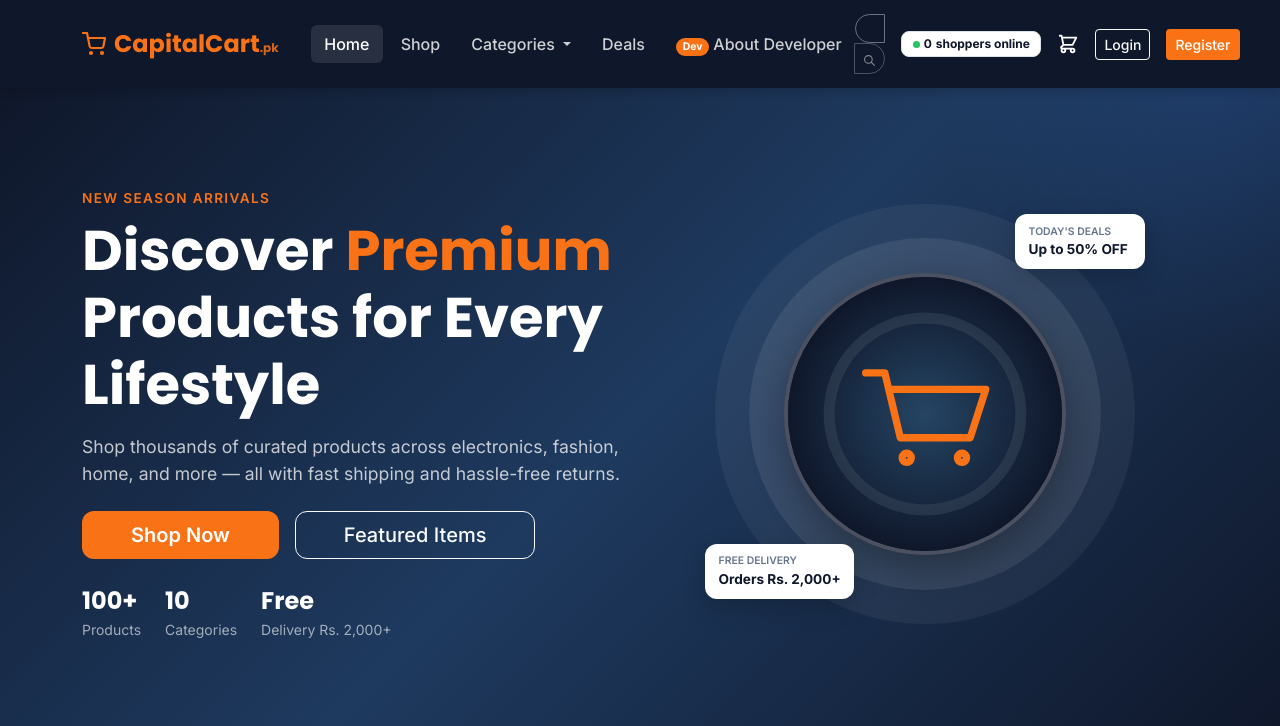
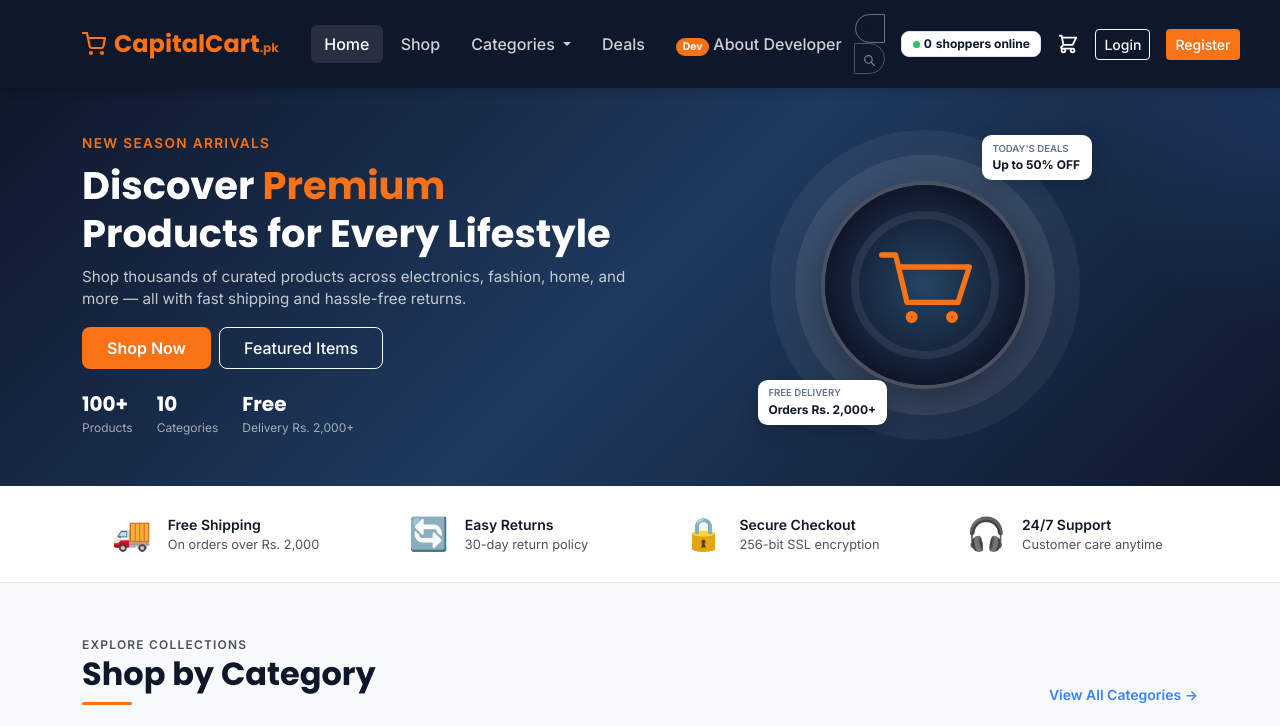
Before and after one commit to itsnasiralii/capitalcart, a Laravel app: page / in a window 1280 px wide. Shown: the top 726 px of the page. Run offline with Laravel 12, Linux system fonts and the light colour scheme; data comes from the database, SQL or seed files in the repository; data that the repository does not hold is empty; style sheets or scripts are compiled from the project's sources; some libraries are stand-ins or nearby versions.

Commit message:
style(home): compact hero section height and slider for above-the-fold product visibility

```diff
--- a/resources/css/app.scss
+++ b/resources/css/app.scss
@@ -229,7 +229,7 @@ $link-decoration:        none;
 // Hero section
 .hero-section {
   background: linear-gradient(135deg, #0F172A 0%, #1E3A5F 50%, #0F172A 100%);
-  padding: 100px 0;
+  padding: 42px 0 46px;
   position: relative;
   overflow: hidden;
 
@@ -238,25 +238,27 @@ $link-decoration:        none;
     position: absolute;
     top: -50%;
     right: -20%;
-    width: 600px;
-    height: 600px;
+    width: 450px;
+    height: 450px;
     background: radial-gradient(circle, rgba(59,130,246,0.15) 0%, transparent 70%);
     border-radius: 50%;
   }
 
   h1 {
     font-family: 'Poppins', sans-serif;
-    font-size: clamp(2rem, 5vw, 3.5rem);
+    font-size: clamp(1.75rem, 3.2vw, 2.4rem);
     font-weight: 700;
     color: #fff;
-    line-height: 1.2;
+    line-height: 1.25;
+    margin-bottom: 0.5rem;
   }
 
   .hero-accent { color: #F97316; }
 
   p {
     color: rgba(255,255,255,0.75);
-    font-size: 1.1rem;
+    font-size: 0.95rem;
+    line-height: 1.5;
   }
 }
 
@@ -812,7 +814,7 @@ $link-decoration:        none;
 
 // Responsive utilities
 @media (max-width: 768px) {
-  .hero-section { padding: 60px 0; }
+  .hero-section { padding: 32px 0; }
   .admin-sidebar { transform: translateX(-100%); transition: transform 0.3s; &.open { transform: none; } }
   .admin-main { margin-left: 0; }
   .offcanvas-cart { width: 100% !important; }
--- a/resources/views/livewire/hero-slider.blade.php
+++ b/resources/views/livewire/hero-slider.blade.php
@@ -1,6 +1,6 @@
 <div class="hero-circular-slider-container" id="capitalHeroSlider" data-autoplay="{{ $autoplayDuration * 1000 }}" style="position:relative;display:inline-block;max-width:100%">
     {{-- Concentric Glow Rings (Preserving existing visual layout) --}}
-    <div class="glow-ring-outer" style="width:min(420px,calc(100vw - 48px));aspect-ratio:1;border-radius:50%;background:rgba(255,255,255,0.05);display:flex;align-items:center;justify-content:center;margin:0 auto;position:relative">
+    <div class="glow-ring-outer" style="width:min(310px,calc(100vw - 48px));aspect-ratio:1;border-radius:50%;background:rgba(255,255,255,0.05);display:flex;align-items:center;justify-content:center;margin:0 auto;position:relative">
         <div class="glow-ring-inner" style="width:84%;height:84%;border-radius:50%;background:rgba(255,255,255,0.08);display:flex;align-items:center;justify-content:center">
 
             {{-- Main Circular Frame --}}
@@ -53,13 +53,13 @@
     @endif
 
     {{-- Floating Badges --}}
-    <div style="position:absolute;top:10px;right:-10px;background:#fff;border-radius:0.75rem;padding:0.6rem 0.85rem;box-shadow:0 8px 25px rgba(0,0,0,0.2);min-width:130px;text-align:left;z-index:4">
-        <div style="font-size:0.65rem;color:#64748B;text-transform:uppercase;font-weight:600">Today's Deals</div>
-        <div style="font-weight:700;color:#0F172A;font-size:0.85rem">Up to 50% OFF</div>
+    <div style="position:absolute;top:5px;right:-12px;background:#fff;border-radius:0.6rem;padding:0.4rem 0.65rem;box-shadow:0 6px 20px rgba(0,0,0,0.18);min-width:110px;text-align:left;z-index:4">
+        <div style="font-size:0.6rem;color:#64748B;text-transform:uppercase;font-weight:600">Today's Deals</div>
+        <div style="font-weight:700;color:#0F172A;font-size:0.75rem">Up to 50% OFF</div>
     </div>
-    <div style="position:absolute;bottom:25px;left:-10px;background:#fff;border-radius:0.75rem;padding:0.6rem 0.85rem;box-shadow:0 8px 25px rgba(0,0,0,0.2);min-width:130px;text-align:left;z-index:4">
-        <div style="font-size:0.65rem;color:#64748B;text-transform:uppercase;font-weight:600">Free Delivery</div>
-        <div style="font-weight:700;color:#0F172A;font-size:0.85rem">Orders Rs. 2,000+</div>
+    <div style="position:absolute;bottom:15px;left:-12px;background:#fff;border-radius:0.6rem;padding:0.4rem 0.65rem;box-shadow:0 6px 20px rgba(0,0,0,0.18);min-width:110px;text-align:left;z-index:4">
+        <div style="font-size:0.6rem;color:#64748B;text-transform:uppercase;font-weight:600">Free Delivery</div>
+        <div style="font-weight:700;color:#0F172A;font-size:0.75rem">Orders Rs. 2,000+</div>
     </div>
 
     <script>
--- a/resources/views/pages/home.blade.php
+++ b/resources/views/pages/home.blade.php
@@ -7,23 +7,23 @@
                 <div class="col-lg-6">
                     <p class="text-accent fw-600 mb-2 text-uppercase" style="letter-spacing:0.1em;font-size:0.85rem">New Season Arrivals</p>
                     <h1>Discover <span class="hero-accent">Premium</span> Products for Every Lifestyle</h1>
-                    <p class="mt-3 mb-4">Shop thousands of curated products across electronics, fashion, home, and more — all with fast shipping and hassle-free returns.</p>
-                    <div class="d-flex gap-3 flex-wrap">
-                        <a href="{{ route('shop') }}" class="btn btn-lg px-5" style="background:#F97316;color:#fff;font-weight:600">Shop Now</a>
-                        <a href="{{ route('shop', ['sort' => 'featured']) }}" class="btn btn-lg btn-outline-light px-5">Featured Items</a>
+                    <p class="mt-2 mb-3">Shop thousands of curated products across electronics, fashion, home, and more — all with fast shipping and hassle-free returns.</p>
+                    <div class="d-flex gap-2 flex-wrap">
+                        <a href="{{ route('shop') }}" class="btn px-4 py-2" style="background:#F97316;color:#fff;font-weight:600">Shop Now</a>
+                        <a href="{{ route('shop', ['sort' => 'featured']) }}" class="btn btn-outline-light px-4 py-2">Featured Items</a>
                     </div>
-                    <div class="d-flex gap-4 mt-4">
+                    <div class="d-flex gap-4 mt-3 pt-1">
                         <div class="text-white">
-                            <div class="fw-bold fs-4 font-poppins">100+</div>
-                            <div class="small" style="color:rgba(255,255,255,0.6)">Products</div>
+                            <div class="fw-bold fs-5 font-poppins">100+</div>
+                            <div class="small" style="color:rgba(255,255,255,0.6);font-size:0.75rem">Products</div>
                         </div>
                         <div class="text-white">
-                            <div class="fw-bold fs-4 font-poppins">10</div>
-                            <div class="small" style="color:rgba(255,255,255,0.6)">Categories</div>
+                            <div class="fw-bold fs-5 font-poppins">10</div>
+                            <div class="small" style="color:rgba(255,255,255,0.6);font-size:0.75rem">Categories</div>
                         </div>
                         <div class="text-white">
-                            <div class="fw-bold fs-4 font-poppins">Free</div>
-                            <div class="small" style="color:rgba(255,255,255,0.6)">Delivery Rs. 2,000+</div>
+                            <div class="fw-bold fs-5 font-poppins">Free</div>
+                            <div class="small" style="color:rgba(255,255,255,0.6);font-size:0.75rem">Delivery Rs. 2,000+</div>
                         </div>
                     </div>
                 </div>
```
